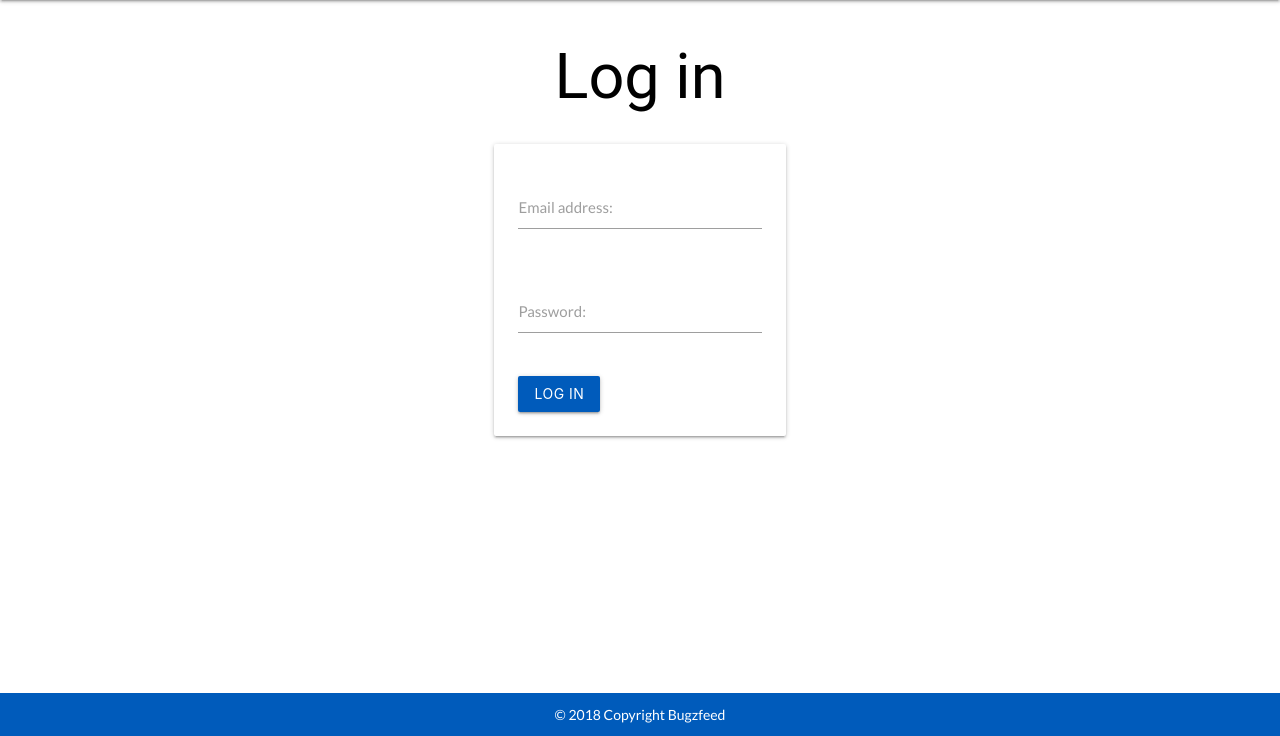
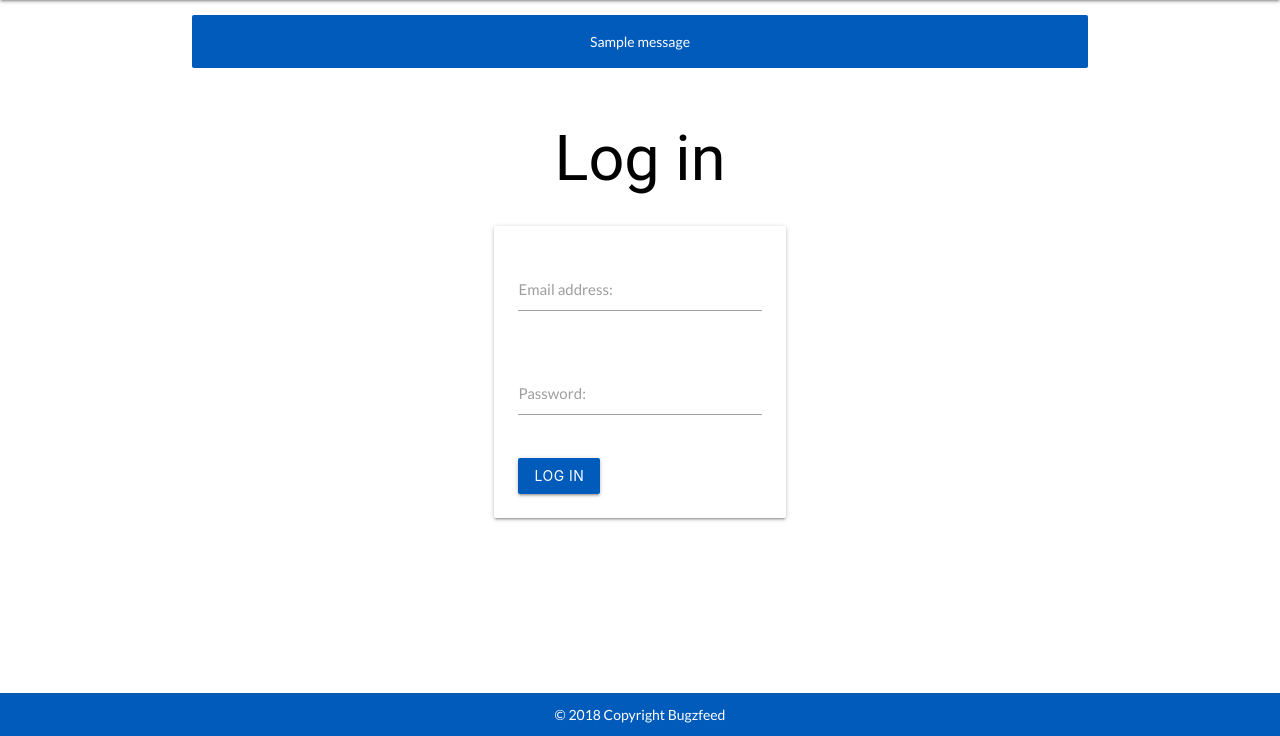
Before and after one commit to anandimous/DAM, a Django app: page /users/log-in/ in a window 1280 px wide. Shown: the part 64-800 px from the top of the page. Run offline with Django 3.2, Linux system fonts and the light colour scheme; tables that the repository leaves empty hold one stand-in row (values such as "Sample post"); one stand-in notice (Sample message) is shown; parts of the project's set-up code (start-up, migrations or seed data) failed here and were passed over.

Commit message:
Add support for displaying messages

```diff
--- a/dam/core/templates/base.html
+++ b/dam/core/templates/base.html
@@ -22,13 +22,21 @@
             <a href="#" class="brand-logo" id="logo">DAM</a>
             <ul id="nav-mobile" class="right hide-on-med-and-down">
                 {% if user.is_authenticated %}
-                <li><a href="{% url 'admin:logout' %}">Log Out</a></li>
+                    <li><a href="{% url 'admin:logout' %}">Log Out</a></li>
                 {% else %}
-                <li><a href="{% url 'users:log-in' %}">Staff Log In</a></li>
+                    <li><a href="{% url 'users:log-in' %}">Staff Log In</a></li>
                 {% endif %}
             </ul>
         </div>
     </nav>
+
+    {% if messages %}
+        <div class="container">
+            {% for message in messages %}
+                <p class="notification">{{ message }}</p>
+            {% endfor %}
+        </div>
+    {% endif %}
 
     <main class="row container" style="margin: auto;">
         {% block body %}{% endblock %}
@@ -36,7 +44,7 @@
 
     <footer id="footer" class="page-footer" style="background-color: #005bbb; padding-top: 10px;">
         <div class="container center-align" style="padding-bottom: 10px;">
-          &copy; 2018 Copyright Bugzfeed
+            &copy; 2018 Copyright Bugzfeed
         </div>
     </footer>
 
--- a/dam/users/templates/users/log_in.html
+++ b/dam/users/templates/users/log_in.html
@@ -24,14 +24,6 @@
         input[type=password]:not(.browser-default):focus:not([readonly]) + label {
             color: #005bbb;
         }
-
-        .form-errors {
-            background-color: #900;
-            border-radius: 2px;
-            color: #fff;
-            padding: 1rem;
-            text-align: center;
-        }
     </style>
 {% endblock %}
 
@@ -40,7 +32,7 @@
         <h1>Log in</h1>
 
         {% if form.errors %}
-            <div class="row form-errors">
+            <div class="row notification" style="background-color: #900;">
                 <div class="col s12">
                     {{ form.non_field_errors|join:' ' }}
                 </div>
--- a/static/css/style.css
+++ b/static/css/style.css
@@ -89,3 +89,12 @@ footer {
     font-size: 14px;
     text-align: center;
 }
+
+.notification {
+    background-color: #005bbb;
+    border-radius: 2px;
+    color: #fff;
+    padding: 1rem;
+    margin-top: 1rem;
+    text-align: center;
+}
```
